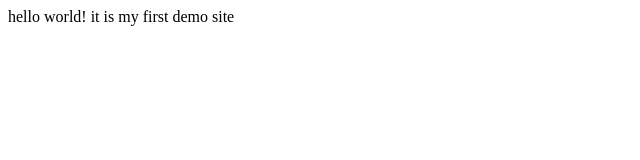
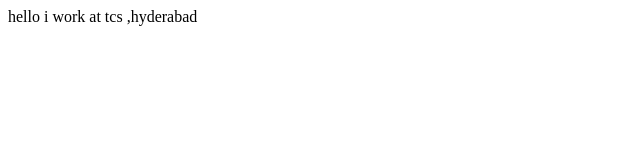
Before and after one commit to vishalbanderwale/demosite, a plain HTML site: page index.html in a window 1280 px wide. Shown: the full height of the page, 0-640 px from the left. Drawn offline with Linux system fonts and the light colour scheme.

Commit message:
intial commit
doc: added new information about me

```diff
--- a/index.html
+++ b/index.html
@@ -7,7 +7,6 @@
     <title>firstdemosite</title>
 </head>
 <body>
-    hello world! it is my first demo site
-
+    hello i work at tcs ,hyderabad
 </body>
 </html>
```
